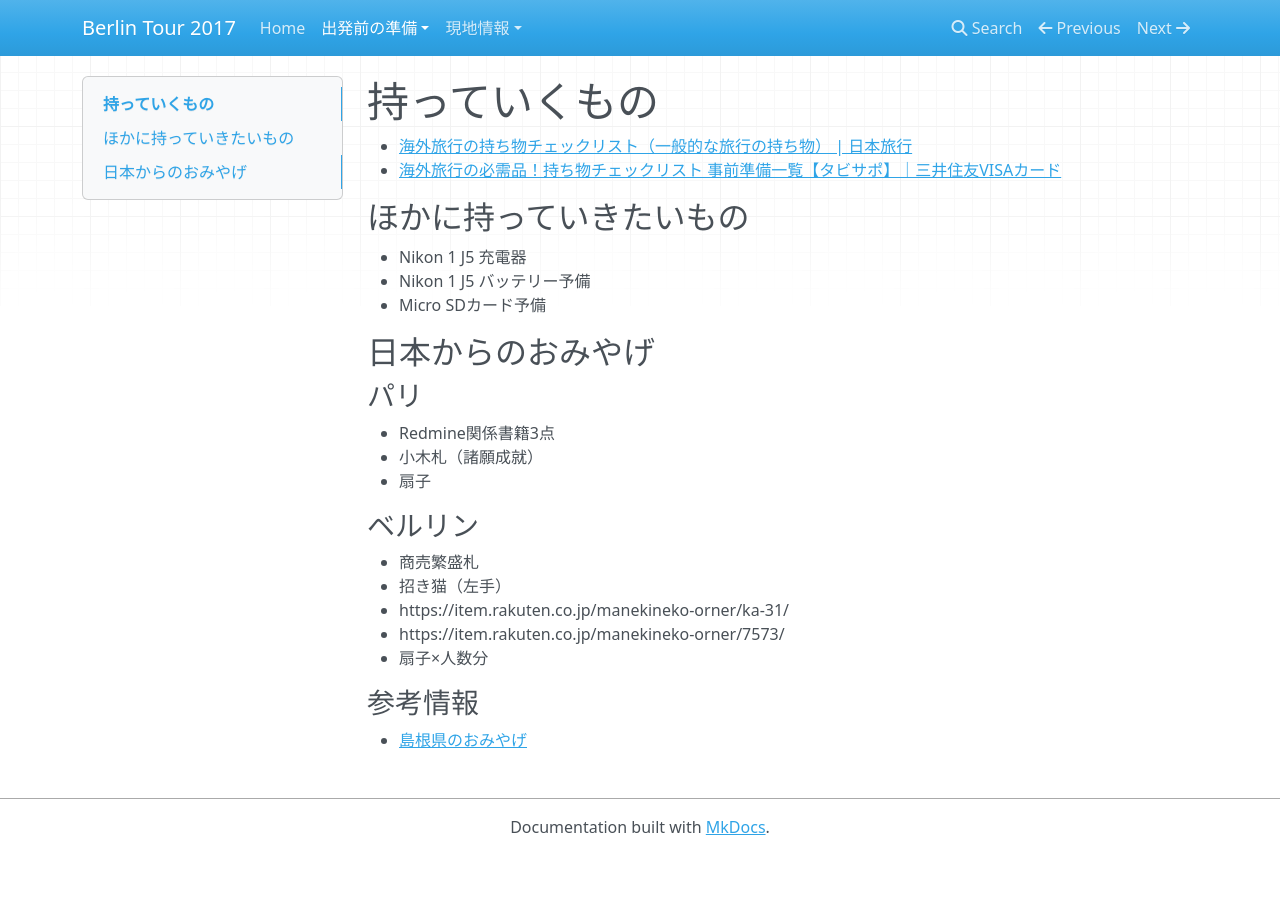
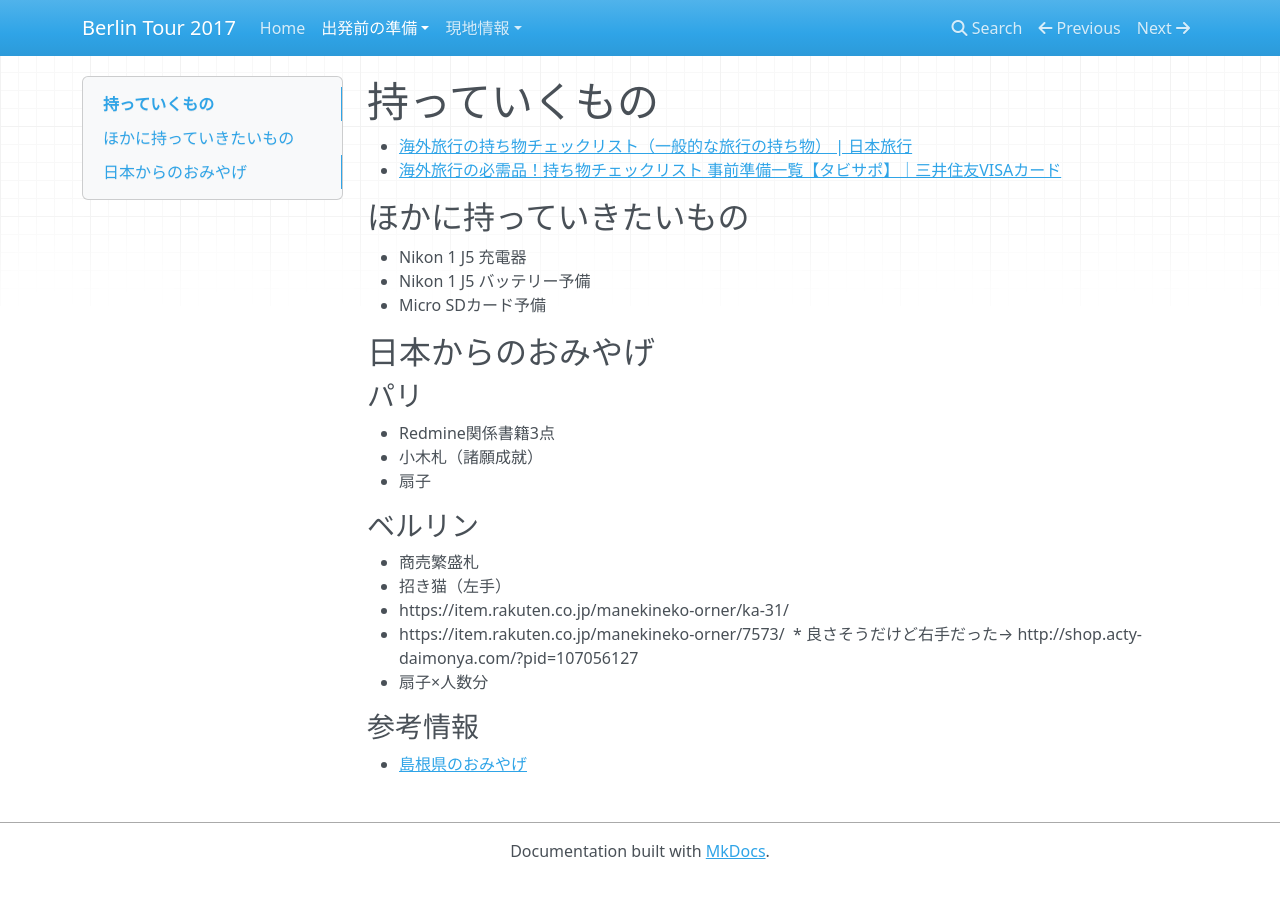
Before and after one commit to vividtone/berlin-tour-2017, an MkDocs documentation site: the page built from docs/item-list.md, in a window 1280 px wide. Built offline with MkDocs 1.6.1, drawn with Linux system fonts in a browser that asks for light colours; nearby versions of some CDN libraries; old or Windows-style settings are respelled for this version of MkDocs.

Commit message:
Update item-list.md

```diff
--- a/docs/item-list.md
+++ b/docs/item-list.md
@@ -26,6 +26,7 @@
 * 招き猫（左手）
   * https://item.rakuten.co.jp/manekineko-orner/ka-31/
   * https://item.rakuten.co.jp/manekineko-orner/7573/
+  * 良さそうだけど右手だった→ http://shop.acty-daimonya.com/?pid=107056127
 * 扇子×人数分
 
 ### 参考情報
```
